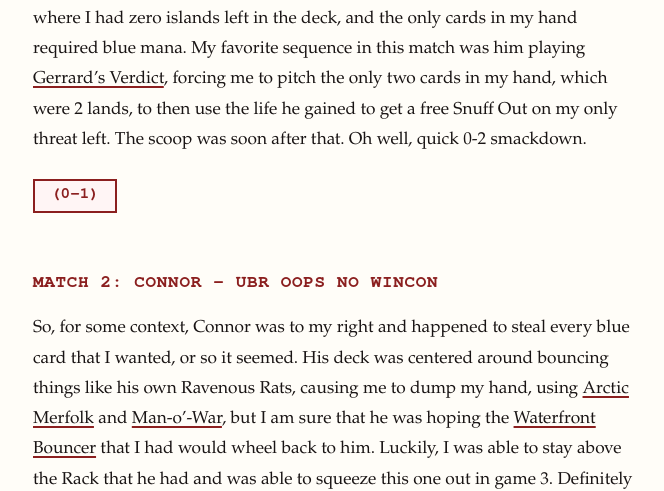
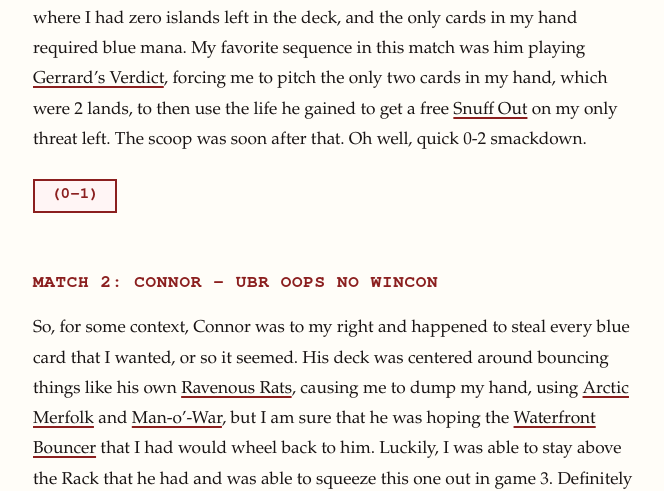
Before and after one commit to tonywok/retromancers.org, a Jekyll site: the page built from _posts/2026-05-27-inaugural-premodern-cube.md, in a window 1280 px wide and 900 px high, scrolled down 1443 px. Shown: the part 190-681 px from the top of the window, without its empty margins (227-891 px from the left). Built offline with Jekyll 4.4.1, drawn with Linux system fonts in a browser that asks for light colours.

```diff
--- a/_posts/2026-05-27-inaugural-premodern-cube.md
+++ b/_posts/2026-05-27-inaugural-premodern-cube.md
@@ -17,13 +17,13 @@ Fast forward to Monday, May 25th, 2026, Memorial Day. A few of us were finally a
 
 ## Match 1: Andy – BW Smokestack
 
-I love ya Andy, but you drafted the most oppressive Black/White list I have seen in a while. [[Smokestack]], [[Armageddon]], [[Weathered Wayfarer]]. A brutal little trio that ensured I had zero land on board after my upkeep. It got to the point where I had zero islands left in the deck, and the only cards in my hand required blue mana. My favorite sequence in this match was him playing [[Gerrard’s Verdict]], forcing me to pitch the only two cards in my hand, which were 2 lands, to then use the life he gained to get a free Snuff Out on my only threat left. The scoop was soon after that. Oh well, quick 0-2 smackdown.
+I love ya Andy, but you drafted the most oppressive Black/White list I have seen in a while. [[Smokestack]], [[Armageddon]], [[Weathered Wayfarer]]. A brutal little trio that ensured I had zero land on board after my upkeep. It got to the point where I had zero islands left in the deck, and the only cards in my hand required blue mana. My favorite sequence in this match was him playing [[Gerrard’s Verdict]], forcing me to pitch the only two cards in my hand, which were 2 lands, to then use the life he gained to get a free [[Snuff Out]] on my only threat left. The scoop was soon after that. Oh well, quick 0-2 smackdown.
 
 <p class="match-record">(0-1)</p>
 
 ## Match 2: Connor – UBr Oops No Wincon
 
-So, for some context, Connor was to my right and happened to steal every blue card that I wanted, or so it seemed. His deck was centered around bouncing things like his own Ravenous Rats, causing me to dump my hand, using [[Arctic Merfolk]] and [[Man-o’-War]], but I am sure that he was hoping the [[Waterfront Bouncer]] that I had would wheel back to him. Luckily, I was able to stay above the Rack that he had and was able to squeeze this one out in game 3. Definitely a grind-fest, as is typical every time I play Connor. Somehow, I have a ridiculous lifetime record against him, despite him being a much better player than I am. The tides will turn one day, and I will never beat him again.
+So, for some context, Connor was to my right and happened to steal every blue card that I wanted, or so it seemed. His deck was centered around bouncing things like his own [[Ravenous Rats]], causing me to dump my hand, using [[Arctic Merfolk]] and [[Man-o’-War]], but I am sure that he was hoping the [[Waterfront Bouncer]] that I had would wheel back to him. Luckily, I was able to stay above the Rack that he had and was able to squeeze this one out in game 3. Definitely a grind-fest, as is typical every time I play Connor. Somehow, I have a ridiculous lifetime record against him, despite him being a much better player than I am. The tides will turn one day, and I will never beat him again.
 
 <p class="match-record">(1-1)</p>
 
```
